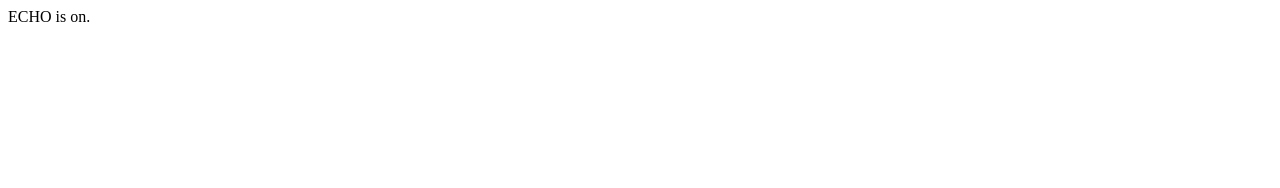
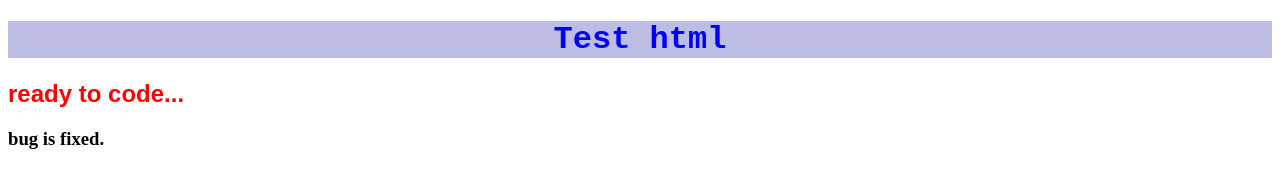
Before and after one commit to mubashircr7/final-test, a plain HTML site: page index.html in a window 1280 px wide. Drawn offline with Linux system fonts and the light colour scheme.

Commit message:
testing is okay

```diff
--- a/index.html
+++ b/index.html
@@ -1 +1,14 @@
-ECHO is on.
+<!DOCTYPE html>
+<html lang="en">
+<head>
+    <meta charset="UTF-8">
+    <meta name="viewport" content="width=device-width, initial-scale=1.0">
+    <title>testing html</title>
+    <link rel="stylesheet" href="style.css">
+</head>
+<body>
+    <h1> Test html </h1>
+    <h2> ready to code...</h2>
+    <h3> bug is fixed.</h3>
+</body>
+</html>
--- a/style.css
+++ b/style.css
@@ -1 +1,11 @@
-ECHO is on.
+h2{
+    color: red;
+    font-family: Arial, Helvetica, sans-serif;
+}
+h1{
+    text-align: center;
+    background-color: rgb(189, 189, 228);
+    color: blue;
+    font-family: 'Courier New', Courier, monospace;
+
+}
```
Also changed, not shown: one.txt.
